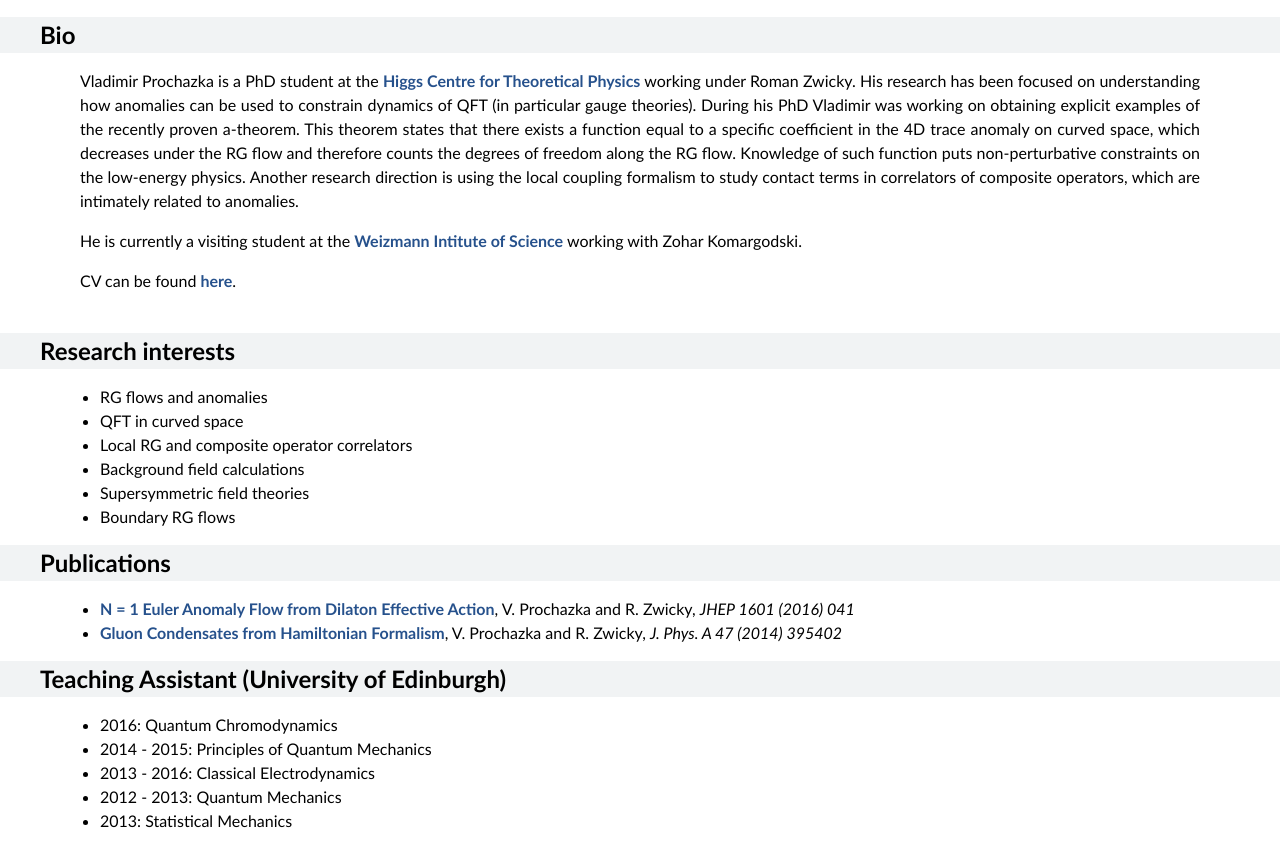
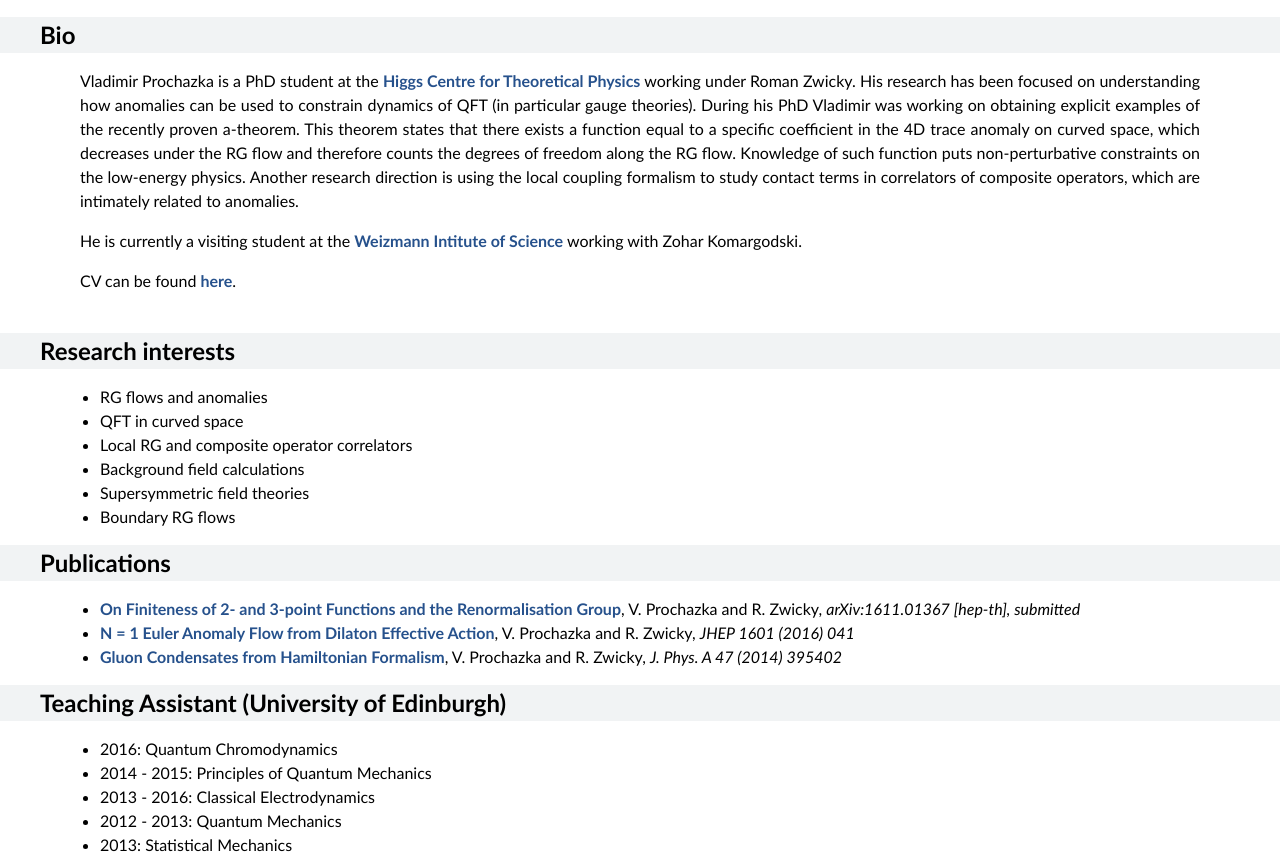
Before and after one commit to vprochazka/vprochazka.github.io, a plain HTML site: page index.html in a window 1280 px wide. Shown: the part 278-1138 px from the top of the page. Drawn offline with Linux system fonts and the light colour scheme.

Commit message:
Updated CV. Added new publication.

```diff
--- a/index.html
+++ b/index.html
@@ -56,8 +56,10 @@
 		<h2>Publications</h2>
 		<div class="content">
 			<ul>
+				<li><a href="https://arxiv.org/abs/1611.01367" target="_blank">On Finiteness of 2- and 3-point Functions and the Renormalisation Group</a>,
+					V. Prochazka and R. Zwicky, <i>arXiv:1611.01367 [hep-th], submitted</i></li>
 				<li><a href="https://arxiv.org/abs/1511.03868" target="_blank">N = 1 Euler Anomaly Flow from Dilaton Effective Action</a>,
-					V. Prochazka and R. Zwicky, <i> JHEP 1601 (2016) 041</i></li>
+					V. Prochazka and R. Zwicky, <i>JHEP 1601 (2016) 041</i></li>
 				<li><a href="https://arxiv.org/abs/1312.5495" target="_blank">Gluon Condensates from Hamiltonian Formalism</a>,
 					V. Prochazka and R. Zwicky, <i>J. Phys. A 47
 					(2014) 395402</i></li>
```
Also changed, not shown: 1 other file.
